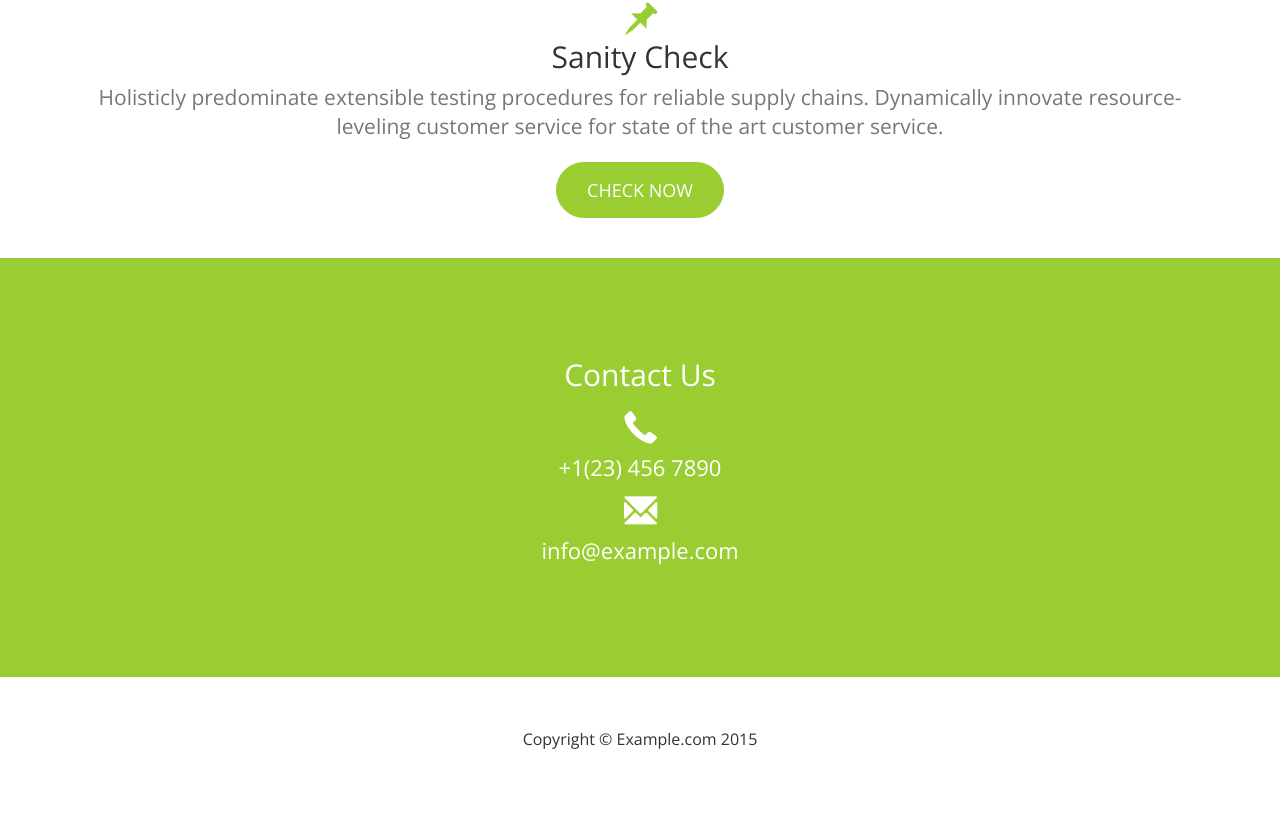
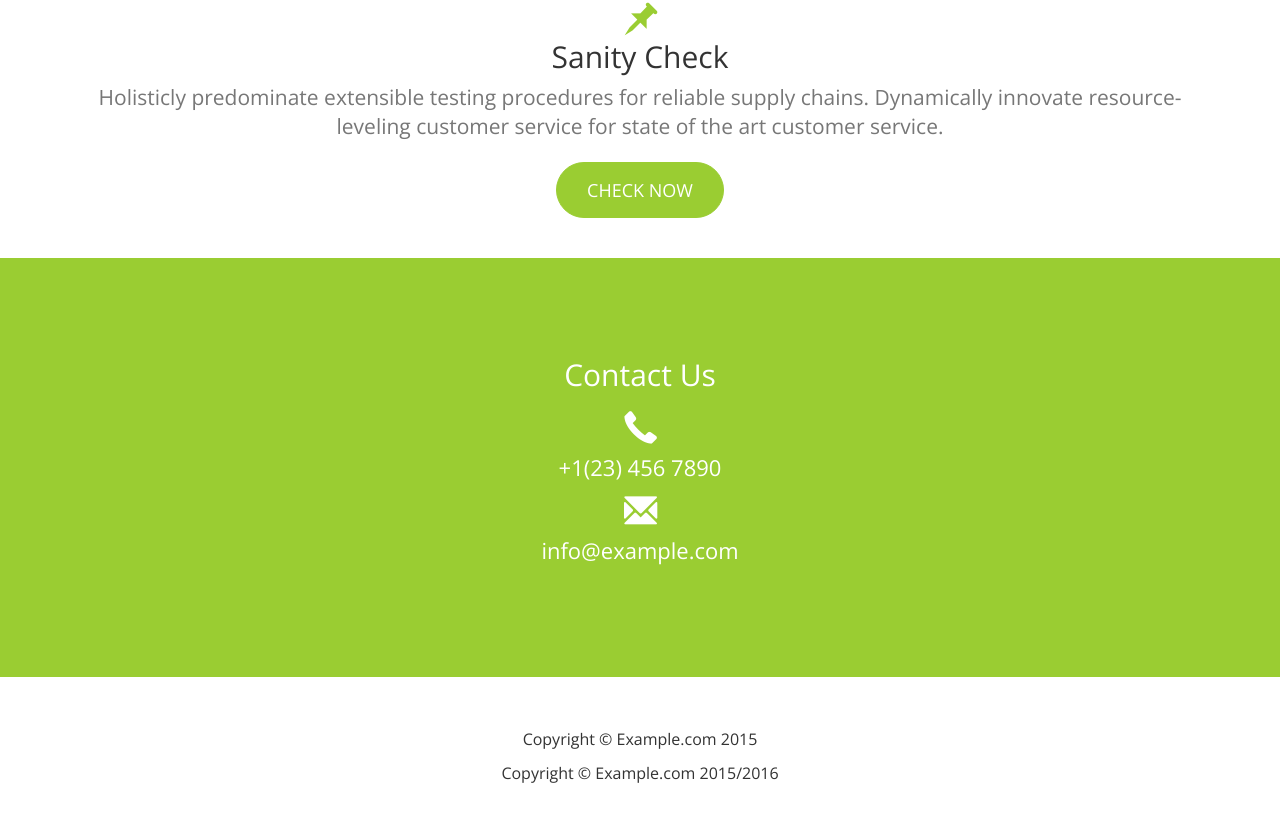
Before and after one commit to adistafa/Projekte, a plain HTML site: page projekti 1/business-2/business-2/index.html in a window 1280 px wide. Shown: the part 2379-3200 px from the top of the page. Drawn offline with nearby package versions, Linux system fonts and the light colour scheme; files whose address does not match are found by name.

Commit message:
footer done on every page

```diff
--- a/projekti 1/business-2/business-2/index.html
+++ b/projekti 1/business-2/business-2/index.html
@@ -187,6 +187,7 @@ Although you can use them, for a more unique website, replace these images with
         <div class="small-print">
         	<div class="container">
         		<p>Copyright &copy; Example.com 2015</p>
+        		<p>Copyright &copy; Example.com 2015/2016</p>
         	</div>
         </div>
 
```
